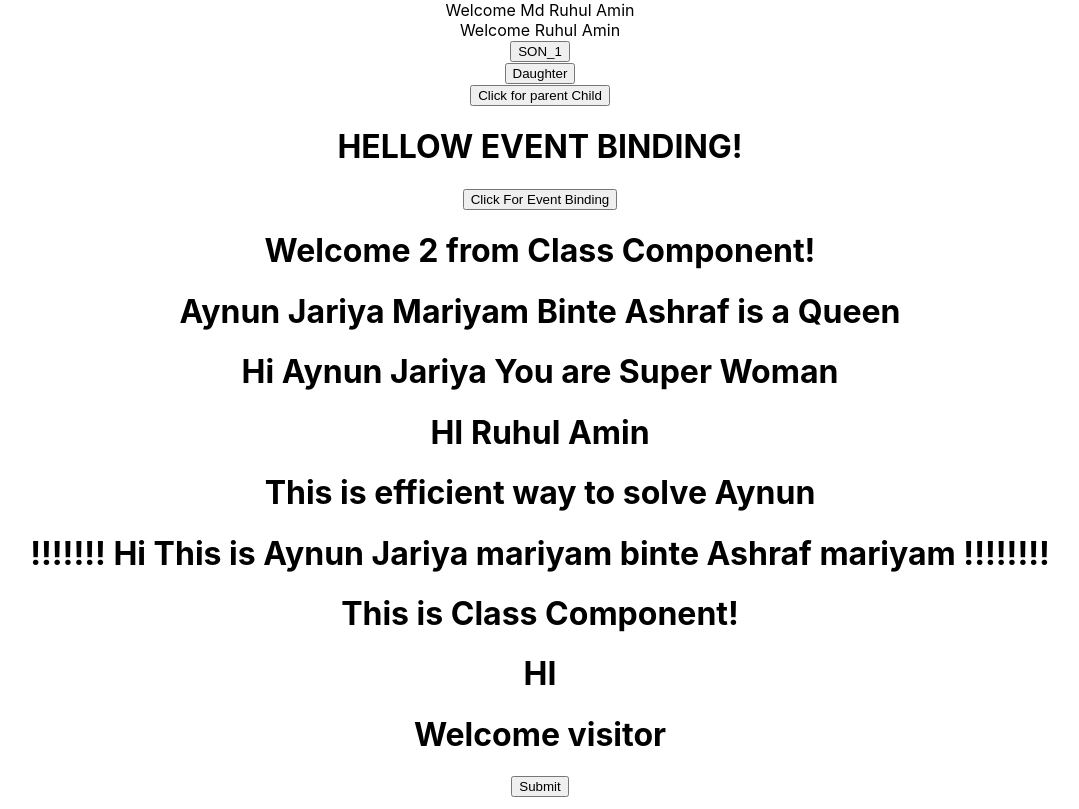
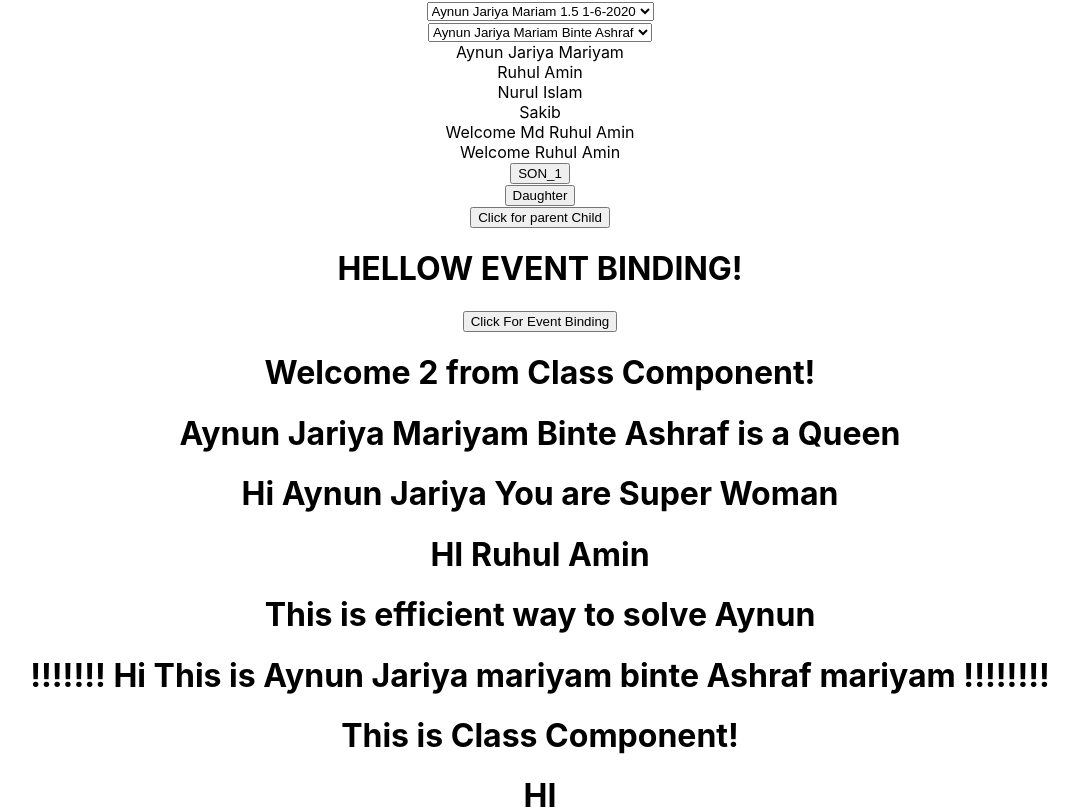
Before and after one commit to MohammadRuhulAmin/react.js-tutorial, a React (Create React App) app: page / in a window 1280 px wide. Shown: the top 809 px of the page, without its empty margins (100-1179 px from the left). Built offline with nearby package versions, Linux system fonts and the light colour scheme.

Commit message:
List rendering another approach by clasS

```diff
--- a/src/App.js
+++ b/src/App.js
@@ -23,10 +23,16 @@ import Father from './components/Father';
 import Ourfather from './components/Ourfather';
 import UserGreeting from './components/UserGreeting';
 import ConditionalRendering from './components/ConditionalRendering';
+import ListRendering from './components/ListRendering';
+import ListRenderingclass from './components/ListRenderingclass';
+import Person from './components/Person';
 class App extends Component {
   render(){
     return(
       <div className='App'>
+        <Person/>
+        <ListRenderingclass/>
+        <ListRendering/>
         <ConditionalRendering/>
         <UserGreeting/>
         <Ourfather/>
--- /dev/null
+++ b/src/components/ListRendering.js
@@ -0,0 +1,15 @@
+import React from 'react'
+
+function ListRendering() {
+  const names = ["Aynun Jariya Mariyam" , "Ruhul Amin" , "Nurul Islam", "Sakib"];
+
+  return (
+   <div>
+       {
+           names.map(name =><div>{name}</div>)
+       }
+   </div>
+  )
+}
+
+export default ListRendering
--- /dev/null
+++ b/src/components/ListRenderingclass.js
@@ -0,0 +1,24 @@
+import React, { Component } from 'react'
+
+class ListRenderingclass extends Component {
+    constructor(){
+        super();
+        this.state = {
+            names :["Aynun Jariya Mariam Binte Ashraf" , "Sakib" , "Sajid" , "Ashraf"]
+        }
+    }
+  render() {
+    // names =["Aynun Jariya Mariam Binte Ashraf" , "Sakib" , "Sajid" , "Ashraf"]
+    return (
+      <div>
+          <select>
+              {
+                  this.state.names.map(name=><option>{name}</option>)
+              }
+          </select>
+      </div>
+    )
+  }
+}
+
+export default ListRenderingclass
--- /dev/null
+++ b/src/components/Person.js
@@ -0,0 +1,40 @@
+import React, { Component } from 'react'
+
+class Person extends Component {
+    constructor(props) {
+      super(props)
+
+      this.state = {
+         personInfo :[
+             {
+                 name:"Aynun Jariya Mariam ",
+                 age :1.5,
+                 birthdate :"1-6-2020"
+             },
+             {
+                 name : "Ruhul Amin",
+                 age : 26,
+                 birthdate :"6-7-1997"
+             },
+             {
+                name : "Ashraful Islam",
+                age : 30,
+                birthdate :"6-7-1991"
+            },
+         ]
+      }
+    }
+  render() {
+    return (
+      <div>
+        <select>
+            {
+                this.state.personInfo.map(info => <option>{info.name} {info.age} {info.birthdate}</option>)
+            }
+        </select>
+      </div>
+    )
+  }
+}
+
+export default Person
```
